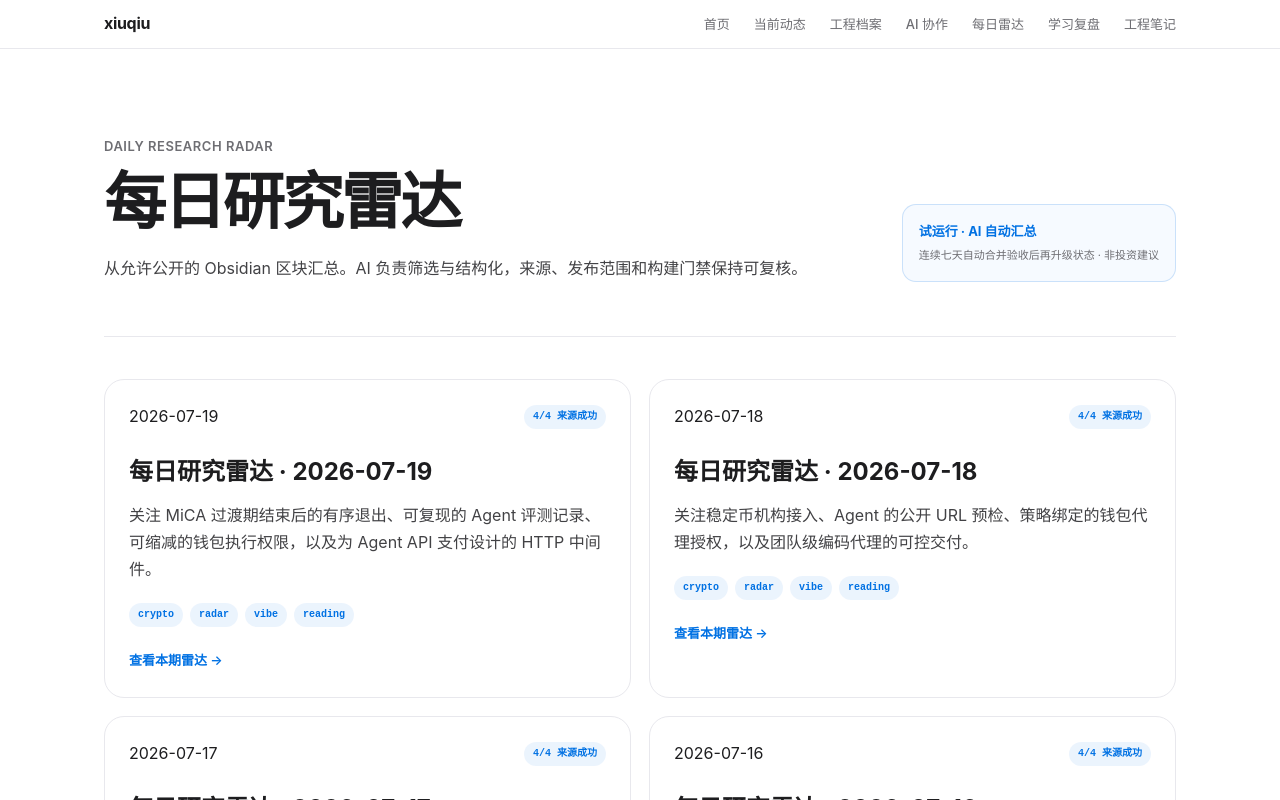
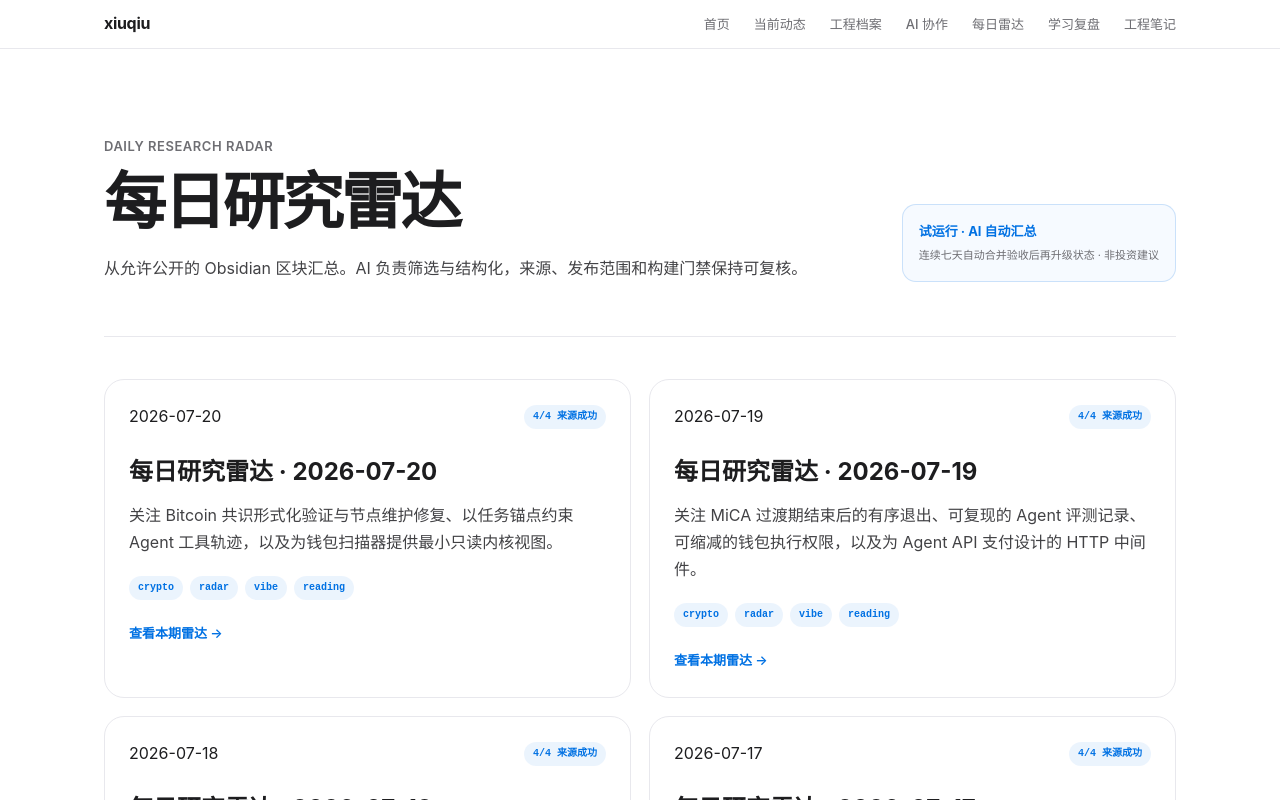
Before and after one commit to qianqiu0404/xiuqiu-site, a Vue app: page /radar in a window 1280 px wide. Shown: the top 800 px of the page. Built offline with nearby package versions, Linux system fonts and the light colour scheme; the HTML template or start-up script is replaced by a standard one.

Commit message:
chore: daily radar 2026-07-20 (#16)

```diff
--- a/src/data/generatedRadars.ts
+++ b/src/data/generatedRadars.ts
@@ -5,6 +5,74 @@ export interface RadarItem { title: string; summary: string; sourceUrl?: string
 export interface DailyRadar { date: string; slug: string; title: string; summary: string; reviewStatus: 'automated'; generatedAt: string; sourceSections: string[]; missingSections: string[]; marketSignals: RadarItem[]; aiTip?: RadarItem; web3Design?: RadarItem; vibeProject?: RadarItem; readingPick?: RadarItem; sourceUrls: string[]; relatedProjectSlugs: string[] }
 
 export const dailyRadars: DailyRadar[] = [
+  {
+    "date": "2026-07-20",
+    "slug": "2026-07-20",
+    "title": "每日研究雷达 · 2026-07-20",
+    "summary": "关注 Bitcoin 共识形式化验证与节点维护修复、以任务锚点约束 Agent 工具轨迹，以及为钱包扫描器提供最小只读内核视图。",
+    "reviewStatus": "automated",
+    "generatedAt": "2026-07-20T08:48:39+08:00",
+    "sourceSections": [
+      "crypto",
+      "radar",
+      "vibe",
+      "reading"
+    ],
+    "missingSections": [],
+    "marketSignals": [
+      {
+        "title": "Bitcoin 协议形式化验证开始落到可运行组件",
+        "summary": "btc-verified 正用 Lean 4 表达 Bitcoin 的序列化、交易 ID、Merkle 承诺与链状态，并针对真实主网数据运行检查。当前成果仍是早期 proof leaves，不能视为完整共识、供应上限或分叉选择已经获得端到端证明。",
+        "sourceUrl": "https://github.com/ProofOfKeags/btc-verified"
+      },
+      {
+        "title": "Bitcoin Core 30.3/29.4 修复链状态异常磁盘重写",
+        "summary": "两个维护版本修复正常运行时可能造成过量磁盘读写的 chainstate 问题，并包含钱包、PSBT、miniscript、网络与测试修复。升级前仍需核对官方说明、签名和部署兼容性。",
+        "sourceUrl": "https://bitcoincore.org/bin/bitcoin-core-30.3/"
+      },
+      {
+        "title": "LND 封堵辅助资产通道的不安全 RBF 关闭路径",
+        "summary": "已合并的 LND 编号 10962 变更禁止 Taproot Assets 等 auxiliary channel 进入缺少资产辅助钩子的 RBF cooperative-close 流程，避免资产承诺丢失与通道卡住。该问题和修复针对 LND 特定实现路径。",
+        "sourceUrl": "https://github.com/lightningnetwork/lnd/pull/10962"
+      }
+    ],
+    "aiTip": {
+      "title": "让 Agent 从任务锚点收窄证据",
+      "summary": "对代码审查类任务，从 diff 形成具体问题，先批量用 grep/glob 找候选，再用 view 读取最小证据范围，并以工具 trace 检查是否持续围绕证据。GitHub 在该窄任务上报告平均 review 成本约降 20%，但也明确说明同样提示不适合直接复制到开放式 CLI 编码任务。",
+      "sourceUrl": "https://github.blog/ai-and-ml/github-copilot/better-tools-made-copilot-code-review-worse-heres-how-we-actually-improved-it/"
+    },
+    "web3Design": {
+      "title": "为钱包扫描器提供最小只读内核视图",
+      "summary": "Bitcoin Core 通过 libbitcoinkernel 暴露 witness stack 与 scriptSig 视图，让 Silent Payment 扫描器复用核心解析结果。wallet-service 可借鉴“核心暴露受限只读视图、扫描层消费稳定接口”的分层；wallet-api 应限制字段大小与生命周期，wallet-sign 不应重复解析同一不可信原始交易。Bitcoin 的 C API 和 witness 语义不能原样移植到其他链。",
+      "sourceUrl": "https://github.com/bitcoin/bitcoin/pull/35380"
+    },
+    "vibeProject": {
+      "title": "Grok Build · 可检查的 Rust 编码 Agent Harness 与 TUI",
+      "summary": "项目同时支持全屏终端交互、无头脚本/CI 和 ACP 编辑器嵌入，并公开工具、工作区、沙箱与插件实现。2026-07-20 的 GitHub 数据约为 2 万 stars、3600 forks；高关注度不等于生产可靠性，仓库从公司 monorepo 同步且暂不接受外部贡献。",
+      "sourceUrl": "https://github.com/xai-org/grok-build"
+    },
+    "readingPick": {
+      "title": "Autoconf’s revenge: ad-hoc shell templates",
+      "summary": "Julio Merino 用 Bazel wrapper 展示如何以受限、透明的生成层补齐少量条件配置，而不引入完整模板框架。行动问题：你当前哪一份多环境配置，只需要变量替换与整行启停就能合并为一个可审查模板？",
+      "sourceUrl": "https://jmmv.dev/2026/07/ad-hoc-shell-templates.html"
+    },
+    "sourceUrls": [
+      "https://github.com/ProofOfKeags/btc-verified",
+      "https://bitcoinops.org/en/newsletters/2026/07/17/",
+      "https://bitcoincore.org/bin/bitcoin-core-30.3/",
+      "https://github.com/lightningnetwork/lnd/pull/10962",
+      "https://github.blog/ai-and-ml/github-copilot/better-tools-made-copilot-code-review-worse-heres-how-we-actually-improved-it/",
+      "https://github.com/bitcoin/bitcoin/pull/35380",
+      "https://bitcoinops.org/en/topics/silent-payments/",
+      "https://github.com/xai-org/grok-build",
+      "https://jmmv.dev/2026/07/ad-hoc-shell-templates.html"
+    ],
+    "relatedProjectSlugs": [
+      "wallet-core",
+      "exchange-wallet-system",
+      "web3-wallet-engineer-lab"
+    ]
+  },
   {
     "date": "2026-07-19",
     "slug": "2026-07-19",
```
Also changed, not shown: content/radar/2026-07-20.md (added, +50 -0 lines), 1 other file (tests, documents, lock files or other folders).
